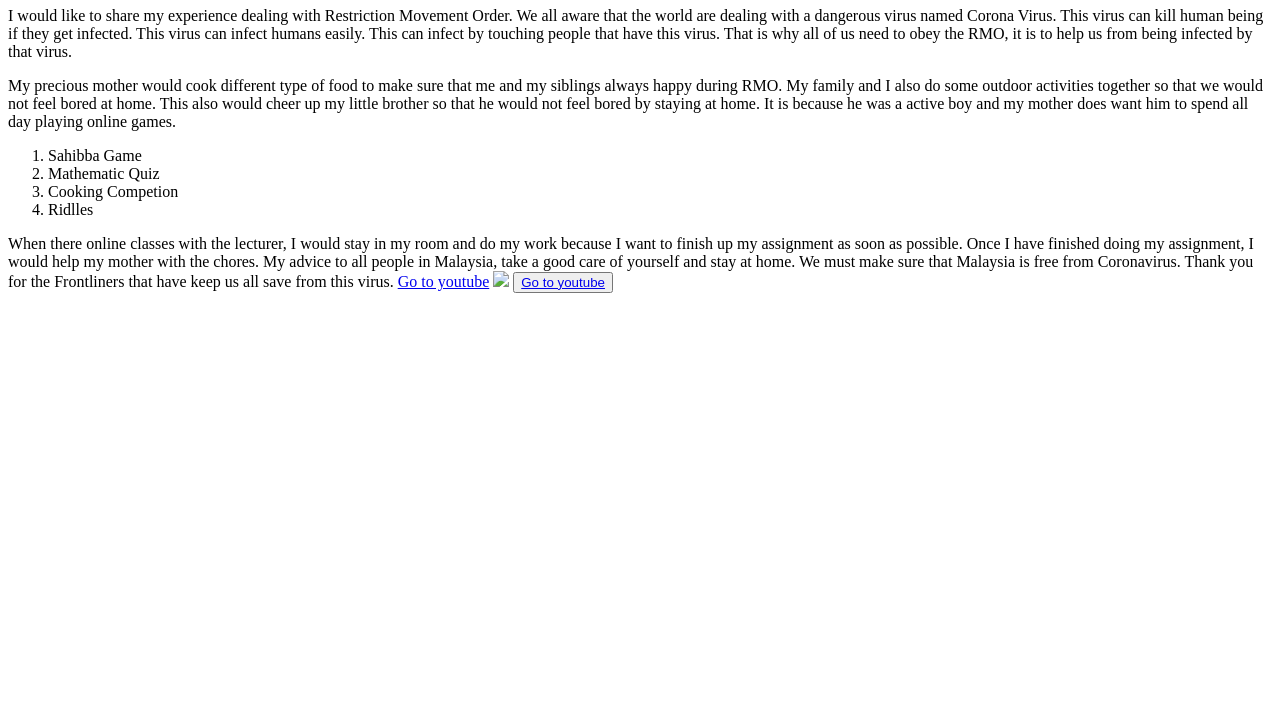
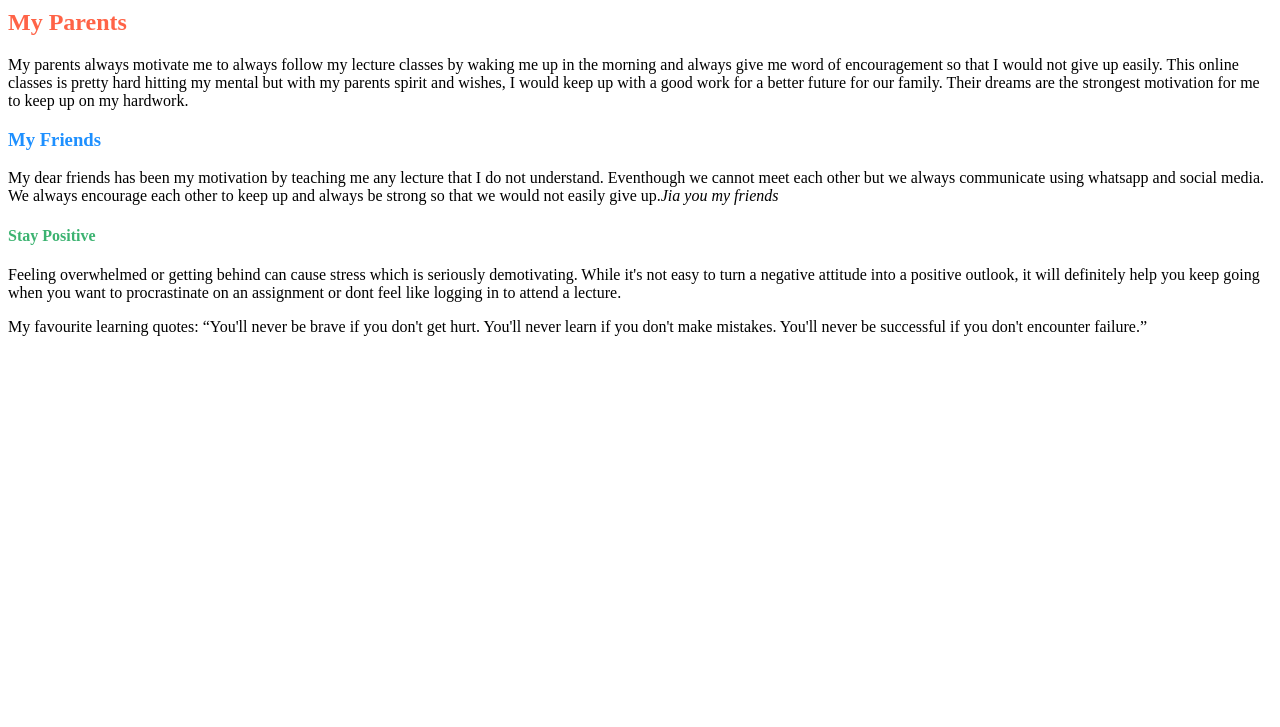
Before and after one commit to sitinurizzati/webiste-personal, a plain HTML site: page index.html in a window 1280 px wide. Shown: the part 73-800 px from the top of the page. Drawn offline with Linux system fonts and the light colour scheme.

Commit message:
Add files via upload

```diff
--- a/index.html
+++ b/index.html
@@ -1,27 +1,19 @@
-<!DOCTYPE html>
 <html>
-<head>
-	<title>My First Task For IMS456</title>
-</head>
+
+		<title>My motivation During online Classes</title>
+	<head>An online class is a course conducted over the internet. They are generally conducted through a learning management system, in which students can view their course syllabus and academic progress, as well as communicate with fellow students and their course instructor. Online clasess is a chalenging type of learning. There are many types of motivation that would inspire me to do well in my online classes during MCO. These are the example of my motivation during online classes</head>
 <body>
-<h1>My experience during RMO</h1>
-<p>I would like to share my experience dealing with Restriction Movement Order. We all aware that the world are dealing with a dangerous virus named Corona Virus. This virus can kill human being if they get infected. This virus can infect humans easily. This can infect by touching people that have this virus. That is why all of us need to obey the RMO, it is to help us from being infected by that virus. </p>
-<p2>My precious mother would cook different type of food to make sure that me and my siblings always happy during RMO. My family and I also do some outdoor activities together so that we would not feel bored at home. This also would cheer up my little brother so that he would not feel bored by staying at home. It is because he was a active boy and my mother does want him to spend all day playing online games.</p2>
+<h2 style="color:Tomato"><strong>My Parents</strong><br></h2>
+<p>My parents always motivate me to always follow my lecture classes by waking me up in the morning and always give me word of encouragement so that I would not give up easily. This online classes is pretty hard hitting my mental but with my parents spirit and wishes, I would keep up with a good work for a better future for our family. Their dreams are the strongest motivation for me to keep up on my hardwork.</p>
 
-<ol>
-	<li>Sahibba Game</li>
-	<li>Mathematic Quiz</li>
-	<li>Cooking Competion</li>
-	<li>Ridlles</li>
-</ol>
+<h3 style="color:DodgerBlue;"><strong>My Friends</strong><br></h3>
+<p>My dear friends has been my motivation by teaching me any lecture that I do not understand. Eventhough we cannot meet each other but we always communicate using whatsapp and social media. We always encourage each other to keep up and always be strong so that we would not easily give up.<i>Jia you my friends</i></p>
 
-<p3>When there online classes with the lecturer, I would stay in my room and do my work because I want to finish up my assignment as soon as possible. Once I have finished doing my assignment, I would help my mother with the chores. My advice to all people in Malaysia, take a good care of yourself and stay at home. We must make sure that Malaysia is free from Coronavirus. Thank you for the Frontliners that have keep us all save from this virus.</p3>
+<h4 style="color:MediumSeaGreen;"><strong>Stay Positive</strong></h4>
+<p>Feeling overwhelmed or getting behind can cause stress which is seriously demotivating. While it's not easy to turn a negative attitude into a positive outlook, it will definitely help you keep going when you want to procrastinate on an assignment or dont feel like logging in to attend a lecture.</p>
 
-<a href="https://www.youtube.com/watch?v=dnuo43TOdB8&t=39s">Go to youtube</a></button>
+<p>My favourite learning quotes: <q>You'll never be brave if you don't get hurt. You'll never learn if you don't make mistakes. You'll never be successful if you don't encounter failure.</q></p>
 
-<img src="images/img_20170705_201632"></img>
-
-<button><a href="https://www.youtube.com/watch?v=dnuo43TOdB8&t=39s">Go to youtube</a></button>
 
 </body>
 </html>
```
